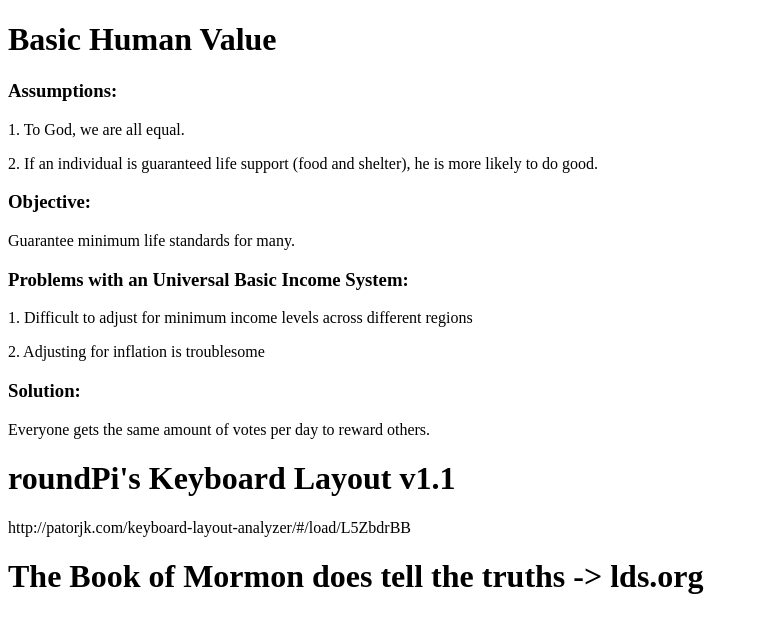
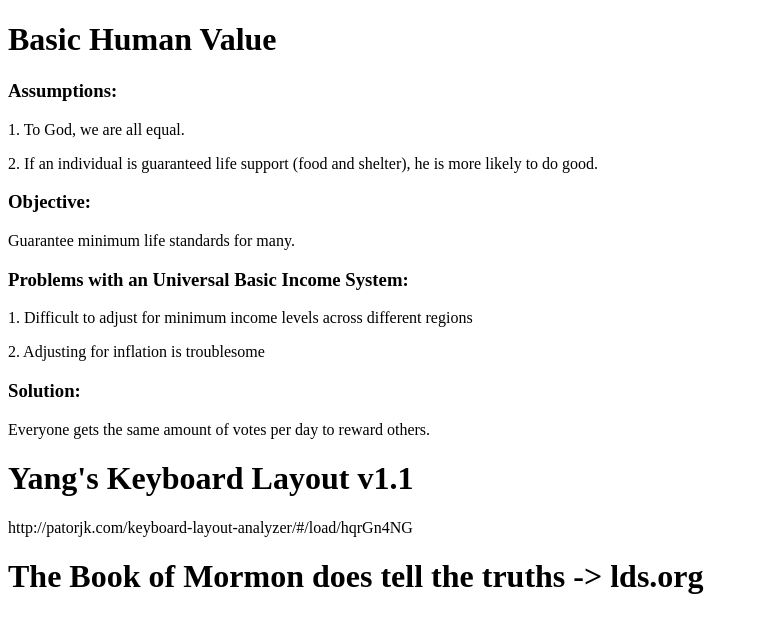
Before and after one commit to YangPiCui/YangPiCui.github.io, a plain HTML site: page index.html in a window 1280 px wide. Shown: the whole page, without its empty margins (0-759 px from the left). Drawn offline with Linux system fonts and the light colour scheme.

Commit message:
keyboard layout change

```diff
--- a/index.html
+++ b/index.html
@@ -16,8 +16,8 @@
     <h3>Solution:</h3>
     <p>Everyone gets the same amount of votes per day to reward others.</p>
 
-    <h1>roundPi's Keyboard Layout v1.1</h1>
-    <p>http://patorjk.com/keyboard-layout-analyzer/#/load/L5ZbdrBB</p>
+    <h1>Yang's Keyboard Layout v1.1</h1>
+    <p>http://patorjk.com/keyboard-layout-analyzer/#/load/hqrGn4NG</p>
 
     <h1>The Book of Mormon does tell the truths -> lds.org</h1>
 </body>
```
